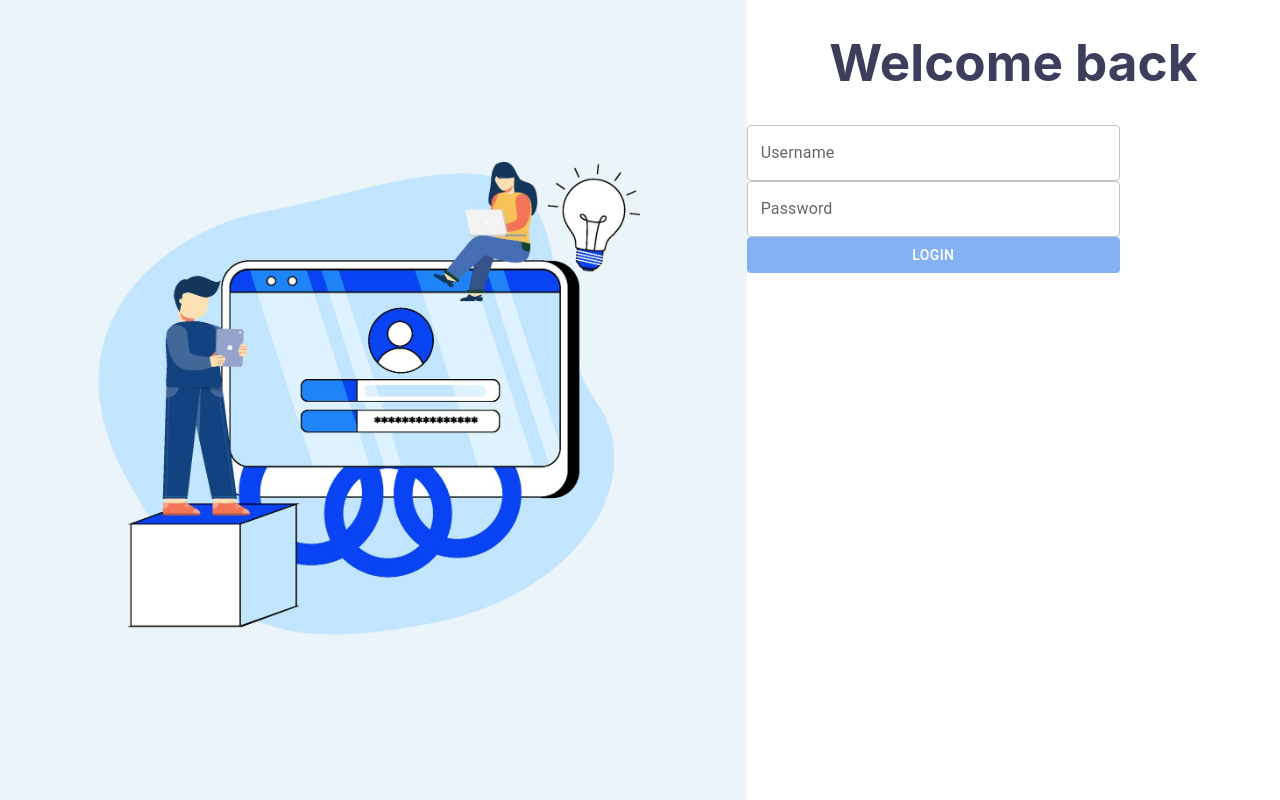
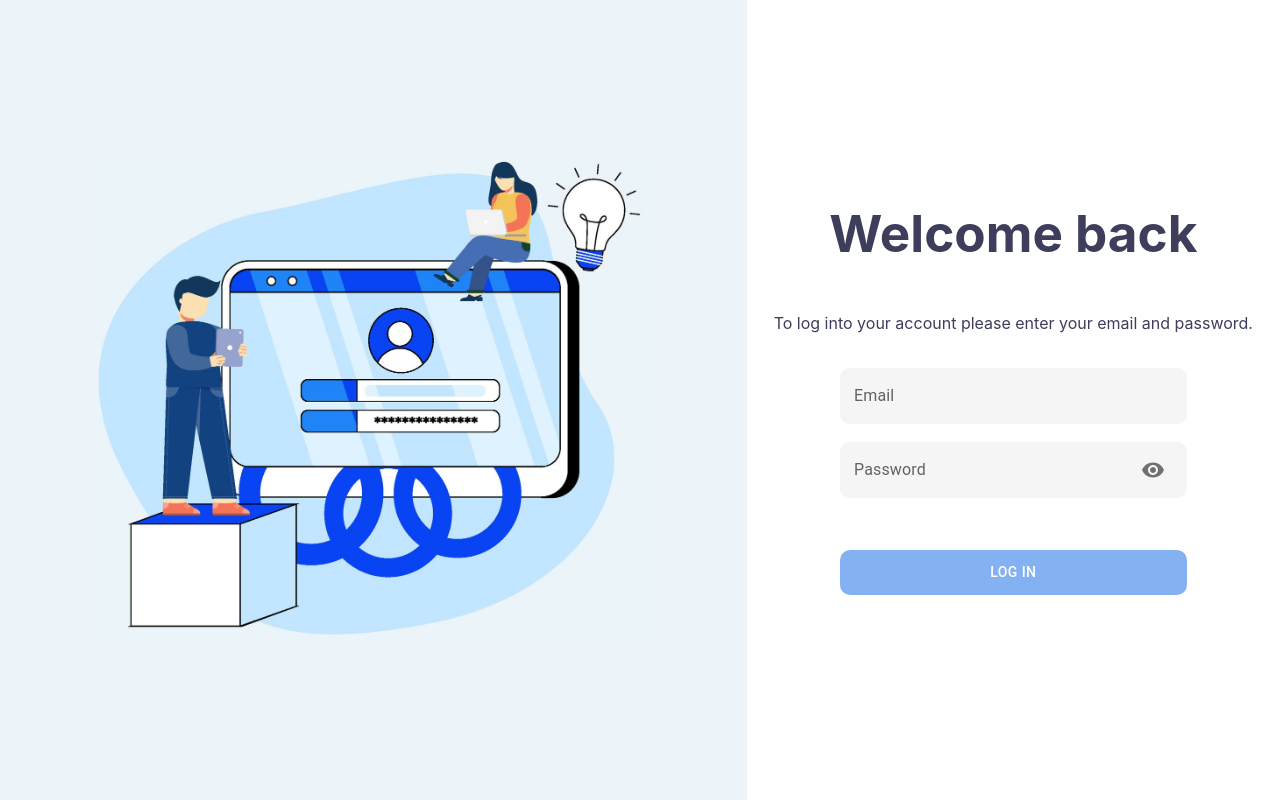
Before and after one commit to krisztinahorvath/bachelors-thesis, a React (Vite) app in the folder app-frontend/: page /login in a window 1280 px wide. Built offline with nearby package versions, Linux system fonts and the light colour scheme.

Commit message:
login page styled more, still needs some refinment

```diff
--- a/app-frontend/src/index.css
+++ b/app-frontend/src/index.css
@@ -11,7 +11,6 @@
   text-rendering: optimizeLegibility;
   -webkit-font-smoothing: antialiased;
   -moz-osx-font-smoothing: grayscale;
-  -webkit-text-size-adjust: 100%;
 }
 
 a {
--- a/app-frontend/src/pages/login-page/LoginPage.tsx
+++ b/app-frontend/src/pages/login-page/LoginPage.tsx
@@ -4,13 +4,18 @@ import {useNavigate } from "react-router-dom";
 import { BACKEND_URL } from "../../constants";
 import {
 	Button,
+	IconButton,
+	InputAdornment,
 	TextField,
+  outlinedInputClasses,
+  styled,
 } from "@mui/material";
 import { User, UserType } from "../../models/User";
 import { setEmail, setToken, setUserType } from "../../utils/auth-utils";
 import { displayErrorMessage, displaySuccessMessage } from "../../components/ToastMessage";
-import {formStyle, imageStyle, leftGridItemStyle, rightGridItemStyle, submitButtonStyle} from "./LoginPageStyle";
+import {formStyle, imageStyle, leftGridItemStyle, rightGridItemStyle, submitButtonStyle, textFieldStyle} from "./LoginPageStyle";
 import Grid from '@mui/material/Grid';
+import { Visibility, VisibilityOff } from "@mui/icons-material";
 
 // const Item = styled(Paper)(({ theme }) => ({
 //   backgroundColor: theme.palette.mode === 'dark' ? '#1A2027' : '#fff',
@@ -20,15 +25,32 @@ import Grid from '@mui/material/Grid';
 //   color: theme.palette.text.secondary,
 // }));
 
-
+const StyledTextField = styled(TextField)({
+  [`& .${outlinedInputClasses.root} .${outlinedInputClasses.notchedOutline}`]: {
+    borderColor: "#f5f5f5"
+  },
+  [`&:hover .${outlinedInputClasses.root} .${outlinedInputClasses.notchedOutline}`]: {
+    borderColor: "#84B1F2"
+  },
+  [`& .${outlinedInputClasses.root}`]: {
+    borderRadius: "10px",
+  },
+});
 
 export const LoginPage = () => {
+  const [showPassword, setShowPassword] = useState(false);
   const navigate = useNavigate();
 
   const [user, setUser] = useState<User>({
     email: "",
     password: "",
   });
+
+  const handleClickShowPassword = () => setShowPassword((show) => !show);
+
+  const handleMouseDownPassword = (event: React.MouseEvent<HTMLButtonElement>) => {
+    event.preventDefault();
+  };
 
   useEffect(() => {
     document.body.style.backgroundColor = '#ECF3F9';
@@ -84,26 +106,43 @@ export const LoginPage = () => {
       <Grid item xs={5} style={rightGridItemStyle}>
 
         <h1>Welcome back</h1>
+        <p> To log into your account please enter your email and password.</p>
         <form onSubmit={handleLogin} style={formStyle}>
-            <TextField
-              id="username"
-              label="Username"
+          <StyledTextField
+            id="email"
+            label="Email"
             variant="outlined"
-              onChange={(event) => setUser({...user, name: event.target.value})}
+            style={textFieldStyle}
+            onChange={(event) => setUser({...user, email: event.target.value})}
           />
-            <TextField
+          <StyledTextField
             id="password"
             label="Password"
             variant="outlined"
-              type="password"
+            type={showPassword ? 'text' : 'password'}
+            style={textFieldStyle}
+            InputProps={{
+              endAdornment: (
+                <InputAdornment position="end">
+                  <IconButton
+                    aria-label="toggle password visibility"
+                    onClick={handleClickShowPassword}
+                    onMouseDown={handleMouseDownPassword}
+                  >
+                    {showPassword ? <VisibilityOff /> : <Visibility />}
+                  </IconButton>
+                </InputAdornment>
+              ),
+            }}
             onChange={(event) => setUser({...user, password: event.target.value})}
           />
-
-            <Button type="submit" style={submitButtonStyle}>Login</Button>
+          <Button
+            type="submit"
+            style={submitButtonStyle}>
+            Log In
+          </Button>
           </form>
-
       </Grid>
-
     </Grid>
   );
 };
--- a/app-frontend/src/pages/login-page/LoginPageStyle.ts
+++ b/app-frontend/src/pages/login-page/LoginPageStyle.ts
@@ -7,9 +7,13 @@ export const leftGridItemStyle = {
     justifyContent: 'center'
 }
 
-export const rightGridItemStyle = {
-    backgroundColor: 'white'
-}
+export const rightGridItemStyle: React.CSSProperties = {
+    backgroundColor: 'white',
+    display: 'flex',
+    flexDirection: 'column',
+    alignItems: 'center',
+    justifyContent: 'center',
+};
 
 export const imageStyle: React.CSSProperties = {
     display: 'block',
@@ -22,11 +26,28 @@ export const imageStyle: React.CSSProperties = {
 export const formStyle: React.CSSProperties = {
     display: 'flex',
     flexDirection: 'column',
-    width: '70%'
+    width: '65%',
 }
+
+export const textFieldStyle = {
+    marginTop: '5%',
+    backgroundColor: '#f5f5f5',
+    border: 'none',
+    borderRadius: '10px',
+    // height: '20%'
+};
 
 export const submitButtonStyle = {
     backgroundColor: '#84B1F2',
     color: 'white',
-    // width: '30%'
-}
+    borderRadius: '10px',
+    border: 'none',
+    boxShadow: '0 0 5% #84B1F2',
+    padding: '3%', // width
+    marginTop: '15%',
+    marginBottom: '10%'
+};
+
+
+// const styleSheet = document.styleSheets[0];
+// styleSheet.insertRule(glowAnimation);
```
Lines whose indentation alone changed are shown as unchanged.
